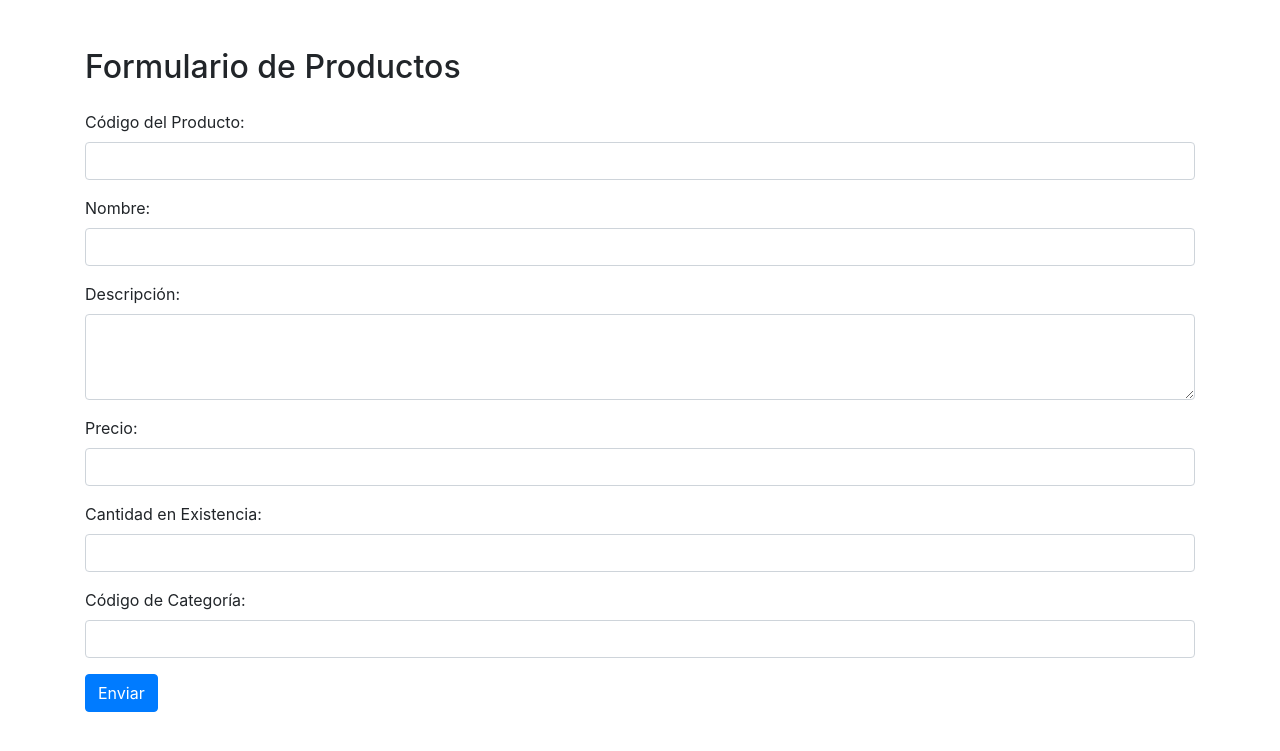
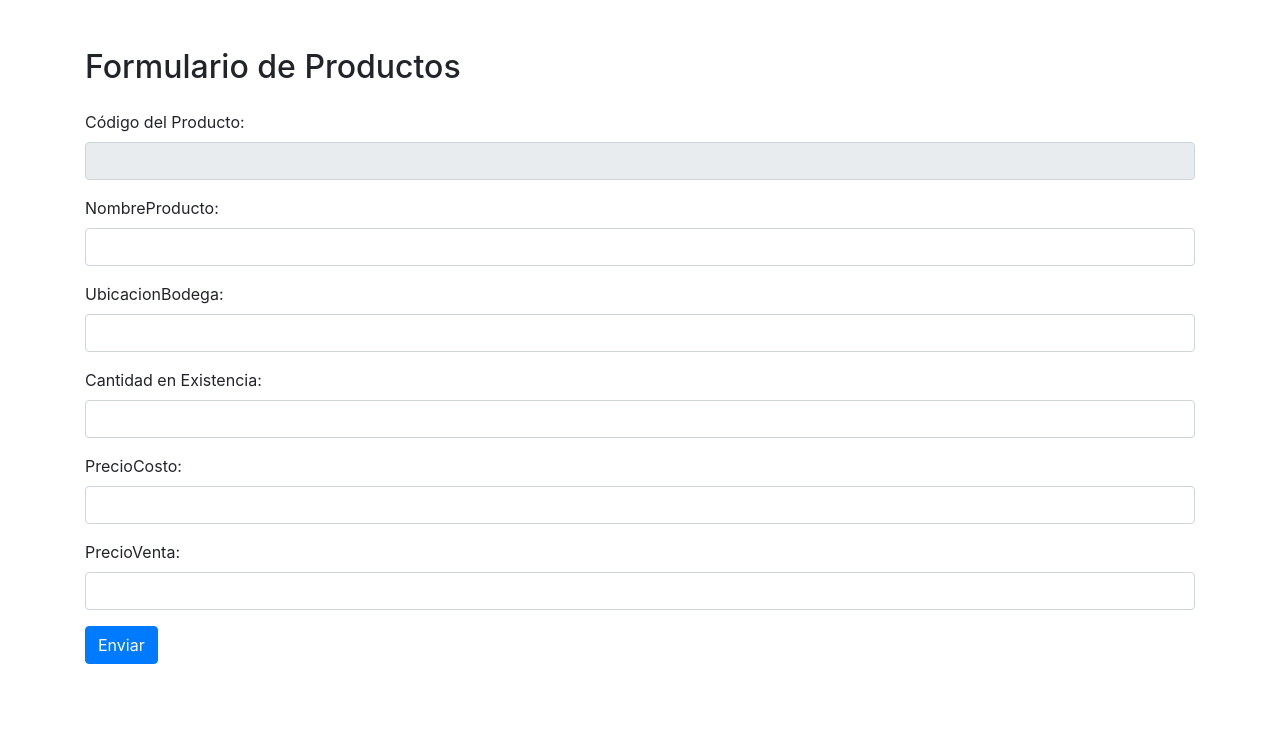
Before and after one commit to Axl-Gomez-2909/CEUTEC_BD_Proyecto_final, a PHP site: page /formularios_action/formulario_productos.php in a window 1280 px wide. Shown: the top 751 px of the page. Run offline with PHP 8.4, Linux system fonts and the light colour scheme; some libraries are stand-ins or nearby versions.

Commit message:
formulario y accion agregar producto

```diff
--- a/formularios_action/formulario_productos.php
+++ b/formularios_action/formulario_productos.php
@@ -12,35 +12,34 @@
 <div class="container mt-5">
     <h2 class="mb-4">Formulario de Productos</h2>
 
-    <form action="procesar_formulario.php" method="post">
+    <form action="productos_ingreso.php" method="post">
         <div class="form-group">
             <label for="codigo">Código del Producto:</label>
-            <input type="number" class="form-control" id="codigo" name="codigo" required>
+            <input type="number" class="form-control" id="codigo" name="codigo" readonly>
         </div>
 
         <div class="form-group">
-            <label for="nombre">Nombre:</label>
-            <input type="text" class="form-control" id="nombre" name="nombre" required>
+            <label for="NombreProducto">NombreProducto:</label>
+            <input type="text" class="form-control" id="NombreProducto" name="NombreProducto" required>
         </div>
 
         <div class="form-group">
-            <label for="descripcion">Descripción:</label>
-            <textarea class="form-control" id="descripcion" name="descripcion" rows="3" required></textarea>
+            <label for="UbicacionBodega">UbicacionBodega:</label>
+            <input type="text" class="form-control" id="UbicacionBodega" name="UbicacionBodega" required>
         </div>
 
         <div class="form-group">
-            <label for="precio">Precio:</label>
-            <input type="number" step="0.01" class="form-control" id="precio" name="precio" required>
+            <label for="CantidadExistencia">Cantidad en Existencia:</label>
+            <input type="number" class="form-control" id="CantidadExistencia" name="CantidadExistencia" required>
         </div>
 
         <div class="form-group">
-            <label for="cantidad">Cantidad en Existencia:</label>
-            <input type="number" class="form-control" id="cantidad" name="cantidad" required>
+            <label for="PrecioCosto">PrecioCosto:</label>
+            <input type="number" step="0.01" class="form-control" id="PrecioCosto" name="PrecioCosto" required>
         </div>
-
         <div class="form-group">
-            <label for="categoria">Código de Categoría:</label>
-            <input type="number" class="form-control" id="categoria" name="categoria" required>
+            <label for="PrecioVenta">PrecioVenta:</label>
+            <input type="number" step="0.01" class="form-control" id="PrecioVenta" name="PrecioVenta" required>
         </div>
 
         <button type="submit" class="btn btn-primary">Enviar</button>
```
Also changed, not shown: formularios_action/productos_ingreso.php (added, +56 -0 lines).
